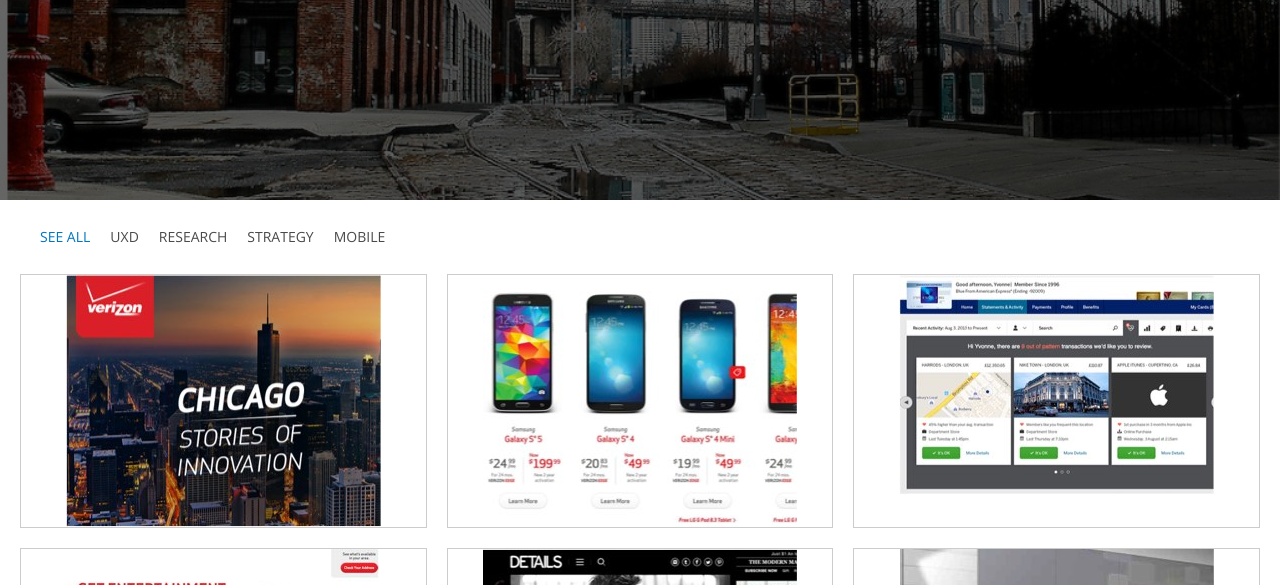
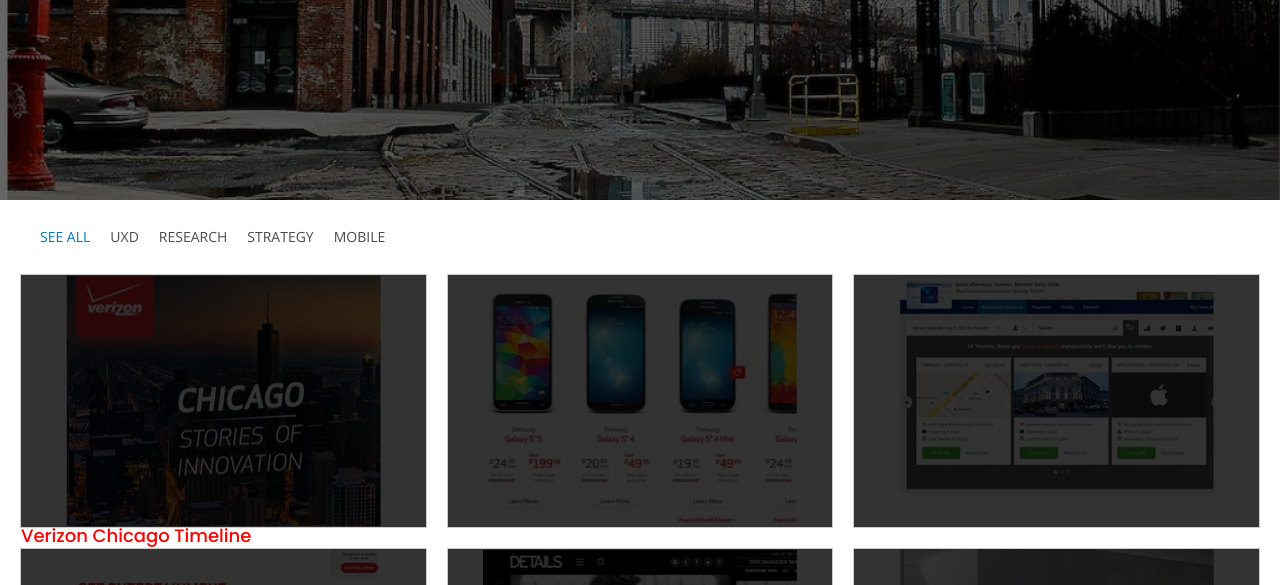
Before and after one commit to mpullis/elysium, a plain HTML site: page works.html in a window 1280 px wide. Shown: the part 215-800 px from the top of the page. Drawn offline with nearby package versions, Linux system fonts and the light colour scheme.

Commit message:
attempt at making overlays in works
I am trying to make dynamic overlays in my Works page but i can’t get
them   turn off when the page loads. also can’t get the text to lie on
top of the dark area…

```diff
--- a/css/style.css
+++ b/css/style.css
@@ -222,10 +222,21 @@ a.active:link{
 }
 
 .inner-wrapper{
+	position:relative;
 	width:100%;
 	height:100%;
 	border: 1px solid #ccc;
 }
+.inner-wrapper::after {
+        position: absolute;
+        width: 100%;
+        height: 100%;
+        top: 0;
+        left: 0;
+        z-index: 0;
+        background-color: rgba(0,0,0,0.8);
+        content: "";
+ }
 .header-inner-wrapper {
 	position: relative;
 	z-index: 1;
@@ -236,10 +247,19 @@ a.active:link{
 	display:block;
 	margin-left:auto;
 	margin-right:auto;
+	position:relative;
 	/*width:100%;
 	height:100%;*/
 }
 
+h3{
+    font-family: 'Poppins', 'Arial', 'Helvetica', sans-serif;
+	font-size:18px;
+	font-weight: 500;
+	line-height: 18px;
+	color:red;
+	z-index: 10;
+}
 
 .copyright{
 	font-family: 'Open Sans', 'Arial', 'Helvetica', sans-serif;
--- a/js/index.js
+++ b/js/index.js
@@ -6,8 +6,13 @@ $("li.smallnav").on("click",function(){
  	filter = $(this).attr("data-filter");
  	console.log(filter);
  	//hide all box divs
-    //show all box divs with the attr data-filter=== the var data-filter
  	$(".box").hide();
+ 	//show all box divs with the attr data-filter=== the var data-filter
  	$(".box."+filter).show();
  	//set the menu item to selected
 });
+
+$(document).ready(function(){
+	$(".inner-wrapper::after").hide();
+	console.log("ready");
+})
--- a/works.html
+++ b/works.html
@@ -23,8 +23,7 @@
 			      </ul>
 			    </div>
 			  </nav>
-			  <h1>Portfolio
-			</h1>
+			  <h1>Portfolio</h1>
 		</div>
 	</header>
 	<div class="row">
@@ -42,6 +41,7 @@
 		<div class="box box-left all uxd mobile">
 			<div class="inner-wrapper">
 				<a href="portfolio_item.html"><img class="portfolio-thumb" src="images/thumb_chicago.jpg" alt="Verizon Chicago Timeline"></a>
+			<h3>Verizon Chicago Timeline</h3>
 			</div>
 		</div>
 		<div class="box all uxd mobile">
@@ -54,8 +54,6 @@
 				<img class="portfolio-thumb" src="images/thumb_amex_disputes.jpg" alt="American Express Disputes Redesign">
 			</div>
 		</div>
-
-
 		<div class="box box-left all uxd">
 			<div class="inner-wrapper">
 				<a href="portfolio_item.html"><img class="portfolio-thumb" src="images/thumb_verizon_cms.jpg" alt="Verizon Retail CMS"></a>
@@ -71,8 +69,6 @@
 				<img class="portfolio-thumb" src="images/thumb_capco.jpg" alt="Capco Innovation Center">
 			</div>
 		</div>
-
-
 		<div class="box box-left all mobile">
 			<div class="inner-wrapper">
 				<a href="portfolio_item.html"><img class="portfolio-thumb" src="images/thumb_roebling.jpg" alt="Roebling's Brooklyn Bridge Tour"></a>
```
